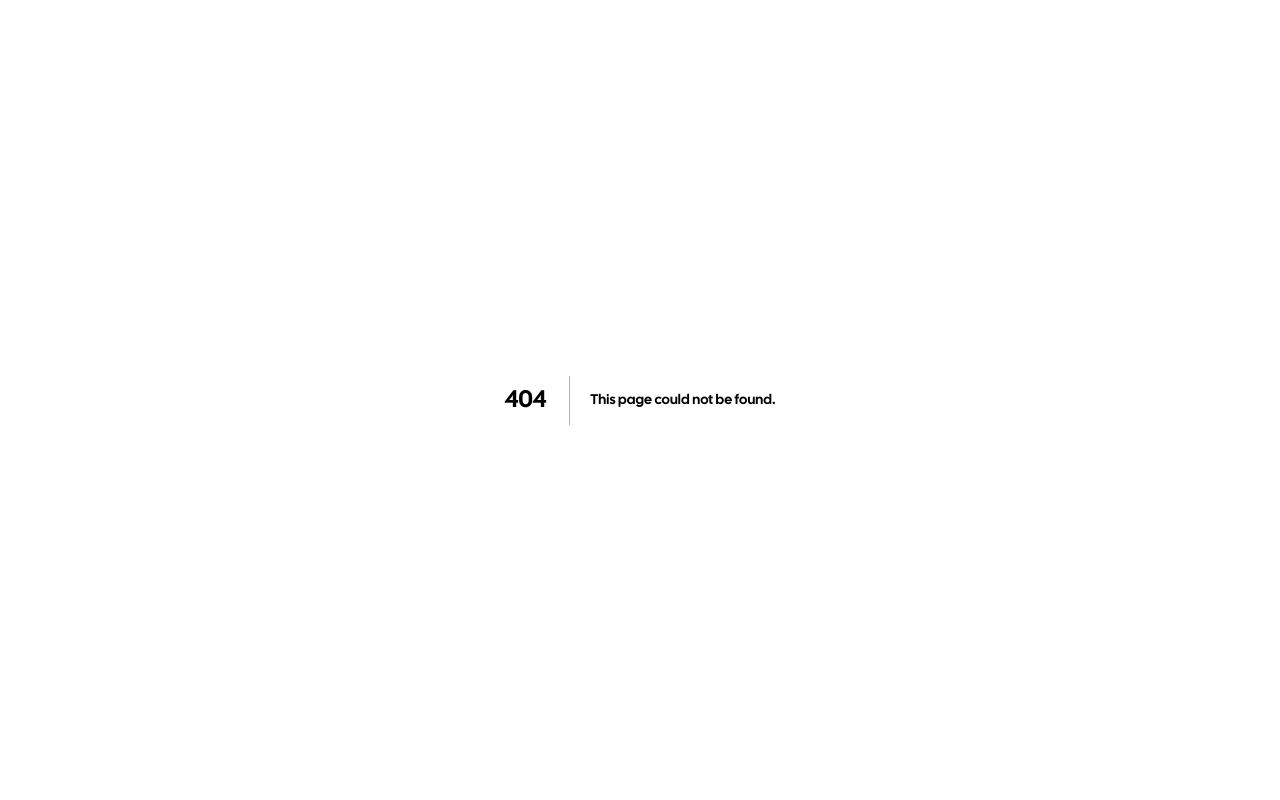
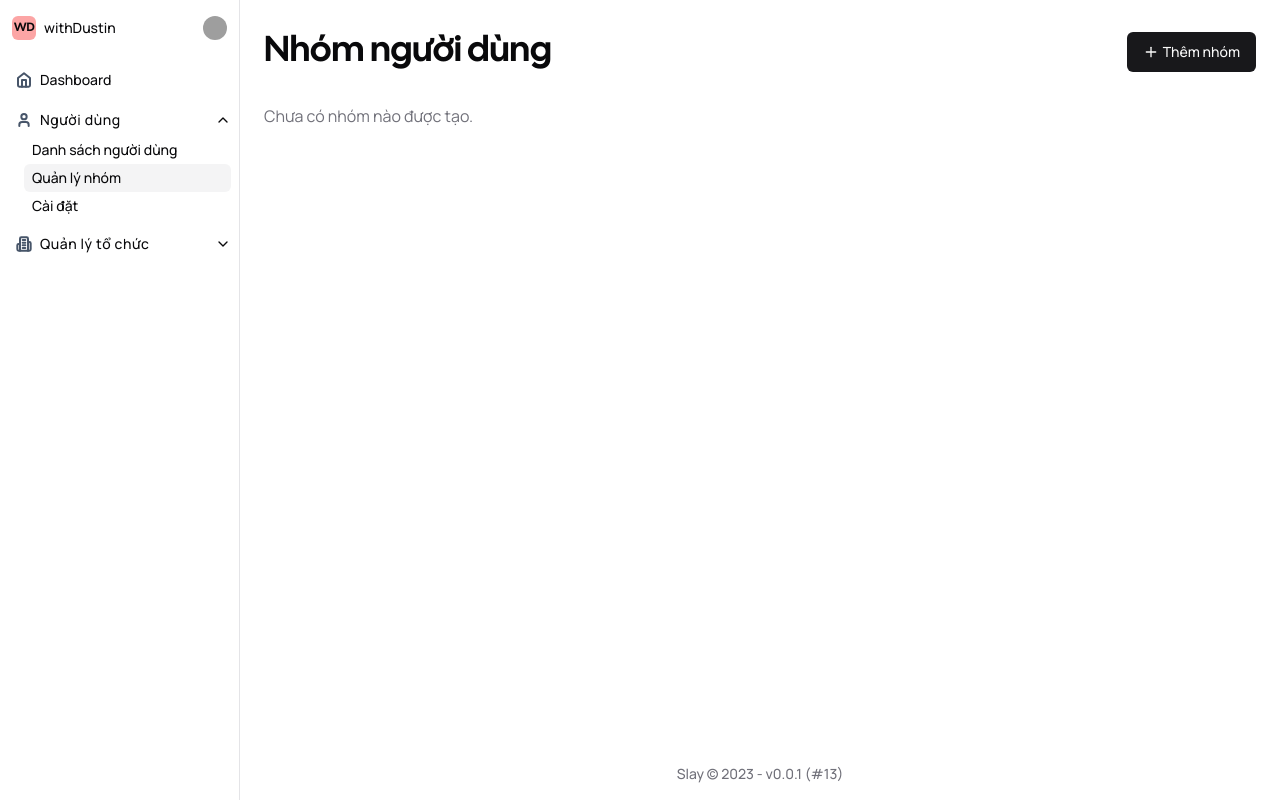
Before and after one commit to duongdev/next13-saas, a Next.js app: page /org/1/users/groups in a window 1280 px wide. Before the commit this address had no page. Built offline with nearby package versions, Linux system fonts and the light colour scheme; grey boxes are pictures that could not be loaded.

Commit message:
Add beautiful sidebar

```diff
--- a/package.json
+++ b/package.json
@@ -14,6 +14,7 @@
     "prepare": "husky install"
   },
   "dependencies": {
+    "@radix-ui/react-accordion": "^1.1.2",
     "@radix-ui/react-avatar": "^1.0.3",
     "@radix-ui/react-dropdown-menu": "^2.0.5",
     "@radix-ui/react-label": "^2.0.2",
--- a/src/app/(dashboard)/org/[org]/components/org-profile.tsx
+++ b/src/app/(dashboard)/org/[org]/components/org-profile.tsx
@@ -1,3 +1,4 @@
+'use client'
 import { Check } from 'lucide-react'
 
 import { Button } from '@/components/ui/button'
--- a/src/app/(dashboard)/org/[org]/layout.tsx
+++ b/src/app/(dashboard)/org/[org]/layout.tsx
@@ -1,13 +1,86 @@
 import { Suspense } from 'react'
 
+import SidebarNav from '@/components/navigation/sidebar-nav'
+
 import OrgProfile from './components/org-profile'
-import SidebarNav from './components/sidebar-nav'
 import UserProfile from './components/user-profile'
 
-export default function OrgLayout({ children }: { children: React.ReactNode }) {
+export default function OrgLayout({
+  children,
+  params,
+}: {
+  children: React.ReactNode
+  params: { org: string }
+}) {
   return (
     <div className="flex min-h-screen overflow-hidden">
       <SidebarNav
+        menus={[
+          {
+            label: 'Dashboard',
+            icon: 'Home',
+            href: `/org/${params.org}`,
+          },
+          {
+            label: 'Người dùng',
+            icon: 'User',
+            // href: `./${params.org}/users`,
+            items: [
+              {
+                label: 'Danh sách người dùng',
+                href: `/org/${params.org}/users`,
+              },
+              {
+                label: 'Quản lý nhóm',
+                href: `/org/${params.org}/users/groups`,
+              },
+              {
+                label: 'Cài đặt',
+                href: `/org/${params.org}/users/settings`,
+              },
+            ],
+          },
+          {
+            label: 'Quản lý tổ chức',
+            icon: 'Building2',
+            items: [
+              {
+                label: 'Thông tin tổ chức',
+              },
+              {
+                label: 'Cài đặt chức năng',
+                items: [
+                  {
+                    label: 'Quản lý khách hàng',
+                  },
+                  {
+                    label: 'Đặt lịch dịch vụ',
+                  },
+                  {
+                    label: 'Quản lý tồn kho',
+                  },
+                  {
+                    label: 'Thương mại điện tử',
+                  },
+                  {
+                    label: 'Xây dựng website',
+                  },
+                ],
+              },
+              {
+                label: 'Tích hợp',
+                items: [
+                  {
+                    label: 'Sapo',
+                  },
+                  {
+                    label: 'Zalo',
+                  },
+                ],
+              },
+            ],
+          },
+        ]}
         orgProfile={
           <Suspense>
             <OrgProfile />
@@ -19,7 +92,13 @@ export default function OrgLayout({ children }: { children: React.ReactNode }) {
           </Suspense>
         }
       />
-      <div>{children}</div>
+      <div className="flex min-h-screen flex-1 flex-col">
+        <div className="flex-1">{children}</div>
+
+        <div className="w-full px-4 py-2 text-center text-sm font-medium text-muted-foreground md:mx-auto md:max-w-5xl md:py-4">
+          Slay &copy; 2023 - v0.0.1 (#13)
+        </div>
+      </div>
     </div>
   )
 }
--- /dev/null
+++ b/src/app/(dashboard)/org/[org]/users/groups/page.tsx
@@ -0,0 +1,29 @@
+import { Metadata } from 'next'
+import type { FC } from 'react'
+
+import { Plus } from 'lucide-react'
+
+import { Button } from '@/components/ui/button'
+
+export const metadata: Metadata = {
+  title: 'Nhóm người dùng',
+}
+
+export type UserGroupsPageProps = {}
+
+const Page: FC<UserGroupsPageProps> = () => {
+  return (
+    <div className="w-full px-4 py-4 md:mx-auto md:max-w-5xl md:py-8">
+      <div className="mb-4 flex items-center justify-between gap-4 md:mb-8">
+        <h1 className="text-4xl font-semibold">Nhóm người dùng</h1>
+        <Button variant="default">
+          <Plus className="mr-1 w-4" /> Thêm nhóm
+        </Button>
+      </div>
+
+      <div className="text-muted-foreground">Chưa có nhóm nào được tạo.</div>
+    </div>
+  )
+}
+
+export default Page
--- /dev/null
+++ b/src/components/icons/lazy-lucid-icon.tsx
@@ -0,0 +1,16 @@
+import * as icons from 'lucide-react'
+import { type LucideProps } from 'lucide-react'
+
+export type IconName = keyof typeof icons
+
+interface LazyLucidIconProps extends LucideProps {
+  name: IconName
+}
+
+const LazyLucidIcon = ({ name, ...props }: LazyLucidIconProps) => {
+  const Icon = (icons as any)[name] as icons.LucideIcon
+
+  return <Icon {...props} />
+}
+
+export default LazyLucidIcon
--- /dev/null
+++ b/src/components/navigation/nav-menu.tsx
@@ -0,0 +1,95 @@
+'use client'
+import Link from 'next/link'
+import { usePathname } from 'next/navigation'
+import { useMemo, type FC, type ReactNode, useState } from 'react'
+
+import { cn } from '@/lib/utils'
+
+import LazyLucidIcon, { IconName } from '../icons/lazy-lucid-icon'
+import {
+  Accordion,
+  AccordionContent,
+  AccordionItem,
+  AccordionTrigger,
+} from '../ui/accordion'
+
+export type NavMenuProps = {
+  label: ReactNode
+  icon?: IconName
+  href?: string
+  items?: NavMenuProps[]
+}
+
+const NavMenu: FC<NavMenuProps> = ({ label, href, icon, items }) => {
+  const pathname = usePathname().replace(/\/$/, '')
+  const Cmp = useMemo(() => (href ? Link : 'div'), [href])
+
+  const isActive = useMemo(() => {
+    if (!href) return false
+    if (pathname === href) return true
+    return false
+  }, [href, pathname])
+
+  const [isExpanded, setIsExpanded] = useState(
+    !!items?.find((item) => item.href === pathname),
+  )
+
+  const menuItem = useMemo(() => {
+    return (
+      <Cmp
+        className={cn(
+          'flex items-center gap-2 rounded-md px-2 py-1',
+          isActive && 'bg-muted',
+        )}
+        {...(href
+          ? { href, role: 'button' }
+          : { href: '', onClick: () => setIsExpanded(!isExpanded) })}
+      >
+        {icon && (
+          <LazyLucidIcon
+            className="w-4 text-slate-600"
+            name={icon}
+            strokeWidth={3}
+          />
+        )}
+        <div className="flex-1 font-sans text-sm font-medium">{label}</div>
+      </Cmp>
+    )
+  }, [Cmp, href, icon, isActive, isExpanded, label])
+
+  if (!items?.length) {
+    return (
+      <div>
+        {menuItem}
+
+        <div className={cn('ml-4', { 'animate-accordion-down': isExpanded })}>
+          {items?.map((item, idx) => <NavMenu {...item} key={idx} />)}
+        </div>
+      </div>
+    )
+  }
+
+  return (
+    <Accordion
+      collapsible
+      className="w-full"
+      type="single"
+      value={isExpanded ? 'expanded' : ''}
+      onValueChange={(value) => setIsExpanded(value === 'expanded')}
+    >
+      <AccordionItem className="border-none" value="expanded">
+        <AccordionTrigger
+          className="p-0 hover:no-underline"
+          onChange={console.log}
+        >
+          {menuItem}
+        </AccordionTrigger>
+        <AccordionContent className="pl-4 [&>div]:pb-0">
+          {items?.map((item, idx) => <NavMenu {...item} key={idx} />)}
+        </AccordionContent>
+      </AccordionItem>
+    </Accordion>
+  )
+}
+
+export default NavMenu
--- a/src/app/(dashboard)/org/[org]/components/sidebar-nav.tsx
+++ b/src/components/navigation/sidebar-nav.tsx
@@ -1,13 +1,17 @@
-import { ReactNode } from 'react'
+import { type ReactNode } from 'react'
+
+import NavMenu, { NavMenuProps } from './nav-menu'
 
 export type SidebarNavProps = {
   orgProfile: ReactNode
   userProfile: ReactNode
+  menus?: NavMenuProps[]
 }
 
 export default function SidebarNav({
   orgProfile,
   userProfile,
+  menus = [],
 }: SidebarNavProps) {
   return (
     <div className="z-10 w-60 border-r p-2">
@@ -15,6 +19,13 @@ export default function SidebarNav({
         {orgProfile}
         {userProfile}
       </div>
+      <div className="mt-4">
+        <div className="flex flex-col gap-2">
+          {menus.map((menu, idx) => (
+            <NavMenu {...menu} key={idx} />
+          ))}
+        </div>
+      </div>
     </div>
   )
 }
--- /dev/null
+++ b/src/components/ui/accordion.tsx
@@ -0,0 +1,61 @@
+'use client'
+
+import * as React from 'react'
+
+import * as AccordionPrimitive from '@radix-ui/react-accordion'
+import { ChevronDown } from 'lucide-react'
+
+import { cn } from '@/lib/utils'
+
+const Accordion = AccordionPrimitive.Root
+
+const AccordionItem = React.forwardRef<
+  React.ElementRef<typeof AccordionPrimitive.Item>,
+  React.ComponentPropsWithoutRef<typeof AccordionPrimitive.Item>
+>(({ className, ...props }, ref) => (
+  <AccordionPrimitive.Item
+    className={cn('border-b', className)}
+    ref={ref}
+    {...props}
+  />
+))
+AccordionItem.displayName = 'AccordionItem'
+
+const AccordionTrigger = React.forwardRef<
+  React.ElementRef<typeof AccordionPrimitive.Trigger>,
+  React.ComponentPropsWithoutRef<typeof AccordionPrimitive.Trigger>
+>(({ className, children, ...props }, ref) => (
+  <AccordionPrimitive.Header className="flex">
+    <AccordionPrimitive.Trigger
+      ref={ref}
+      className={cn(
+        'flex flex-1 items-center justify-between py-4 font-medium transition-all hover:underline [&[data-state=open]>svg]:rotate-180',
+        className,
+      )}
+      {...props}
+    >
+      {children}
+      <ChevronDown className="h-4 w-4 shrink-0 transition-transform duration-200" />
+    </AccordionPrimitive.Trigger>
+  </AccordionPrimitive.Header>
+))
+AccordionTrigger.displayName = AccordionPrimitive.Trigger.displayName
+
+const AccordionContent = React.forwardRef<
+  React.ElementRef<typeof AccordionPrimitive.Content>,
+  React.ComponentPropsWithoutRef<typeof AccordionPrimitive.Content>
+>(({ className, children, ...props }, ref) => (
+  <AccordionPrimitive.Content
+    ref={ref}
+    className={cn(
+      'overflow-hidden text-sm transition-all data-[state=closed]:animate-accordion-up data-[state=open]:animate-accordion-down',
+      className,
+    )}
+    {...props}
+  >
+    <div className="pb-4 pt-0">{children}</div>
+  </AccordionPrimitive.Content>
+))
+AccordionContent.displayName = AccordionPrimitive.Content.displayName
+
+export { Accordion, AccordionItem, AccordionTrigger, AccordionContent }
```
Also changed, not shown: 1 other file (tests, documents, lock files or other folders).
